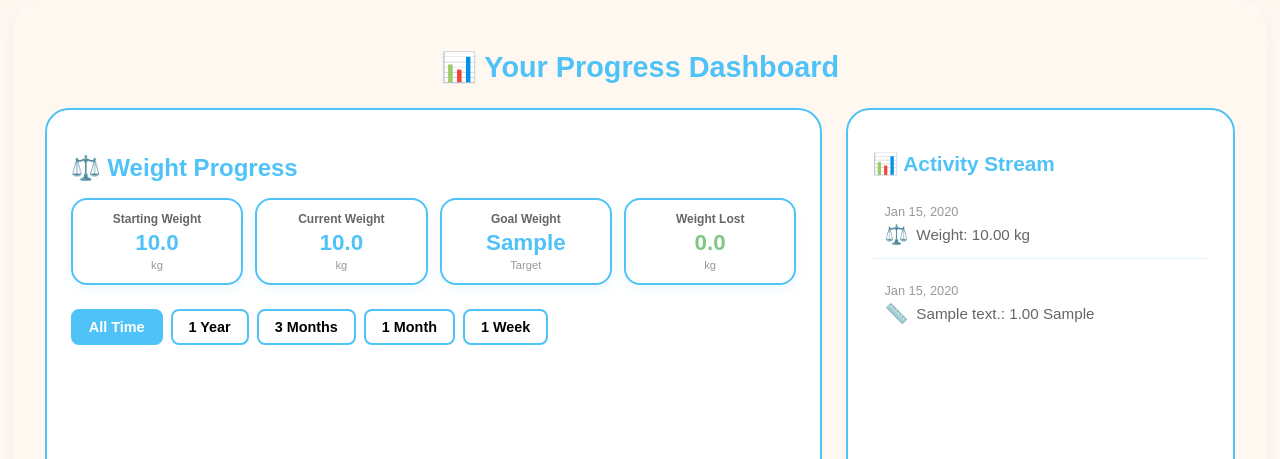
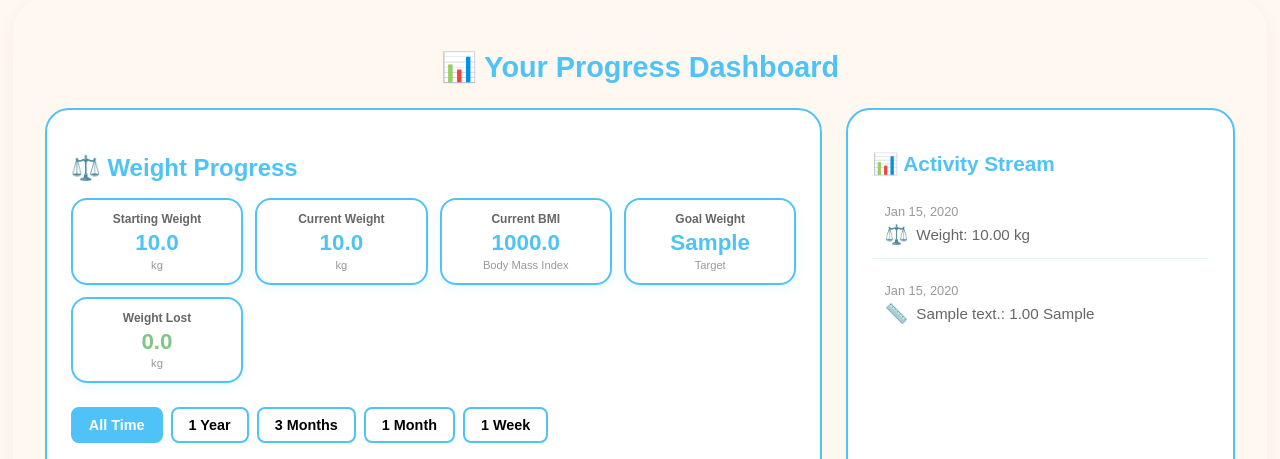
Before and after one commit to EKennard/Tracker, a Django app: page /users/dashboard/ in a window 1280 px wide. Shown: the part 225-684 px from the top of the page. Run offline with Django 5.2, Linux system fonts and the light colour scheme; a user stored in the database is signed in; tables that the repository leaves empty hold one stand-in row (values such as "Sample post"); data that the repository does not hold is empty; a map, chart or similar area stays blank.

Commit message:
Add BMI calculation, include starting weight in chart, hide goal weight if not set

```diff
--- a/users/templates/users/dashboard.html
+++ b/users/templates/users/dashboard.html
@@ -273,10 +273,18 @@
             </div>
 
             <div class="stat-card">
+                <div class="stat-title">Current BMI</div>
+                <div class="stat-value">{% if current_bmi %}{{ current_bmi|floatformat:1 }}{% else %}--{% endif %}</div>
+                <div class="stat-label">Body Mass Index</div>
+            </div>
+
+            {% if goal_weight %}
+            <div class="stat-card">
                 <div class="stat-title">Goal Weight</div>
-                <div class="stat-value">{% if profile.goal %}{{ profile.goal }}{% else %}Not Set{% endif %}</div>
+                <div class="stat-value">{{ goal_weight }}</div>
                 <div class="stat-label">Target</div>
             </div>
+            {% endif %}
 
             <div class="stat-card">
                 <div class="stat-title">Weight Lost</div>
--- a/users/views.py
+++ b/users/views.py
@@ -68,9 +68,34 @@ def dashboard(request):
             if total_to_lose > 0:
                 weight_progress_percent = (weight_lost / total_to_lose) * 100
 
+    # Calculate BMI if we have current weight and height
+    current_bmi = None
+    if current_weight and profile.height:
+        # Convert height to meters for BMI calculation
+        if profile.height_unit == 'cm':
+            height_m = profile.height / 100
+        else:  # inches
+            height_m = profile.height * 0.0254
+
+        # Convert weight to kg for BMI calculation
+        if profile.weight_unit == 'lb':
+            weight_kg = current_weight * 0.453592
+        else:  # kg or st (stones converted to lb in form, stored as lb)
+            weight_kg = current_weight
+
+        current_bmi = weight_kg / (height_m ** 2)
+
     # Get weight data for chart (last 30 entries or all if less)
     weight_data = list(all_metrics.values('date', 'weight').order_by('-date')[:30])
     weight_data.reverse()  # Oldest to newest for chart
+
+    # Add starting weight as first data point if not already in metrics
+    if weight_data and profile.starting_weight:
+        # Check if we need to add starting weight
+        if not all_metrics.filter(weight=profile.starting_weight).exists():
+            # Get profile creation date or use first metric date
+            start_date = profile.user.date_joined.strftime('%Y-%m-%d')
+            weight_data.insert(0, {'date': start_date, 'weight': float(profile.starting_weight)})
 
     # Unified activity stream - combine all activities
     from itertools import chain
@@ -123,6 +148,7 @@ def dashboard(request):
     return render(request, 'users/dashboard.html', {
         'profile': profile,
         'current_weight': current_weight,
+        'current_bmi': current_bmi,
         'weight_lost': weight_lost,
         'weight_progress_percent': weight_progress_percent,
         'weight_data': weight_data,
@@ -132,6 +158,7 @@ def dashboard(request):
         'total_habit_logs': total_habit_logs,
         'weight_unit': profile.weight_unit,
         'height_unit': profile.height_unit,
+        'goal_weight': getattr(profile, 'goal', None),
     })
 
 
```
